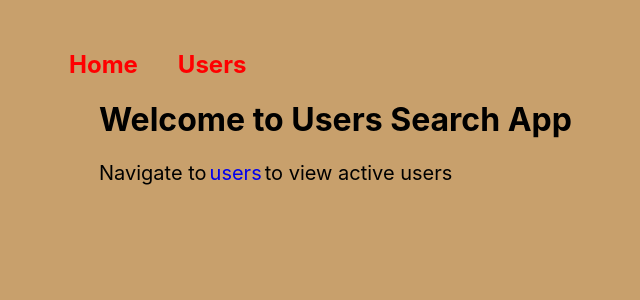
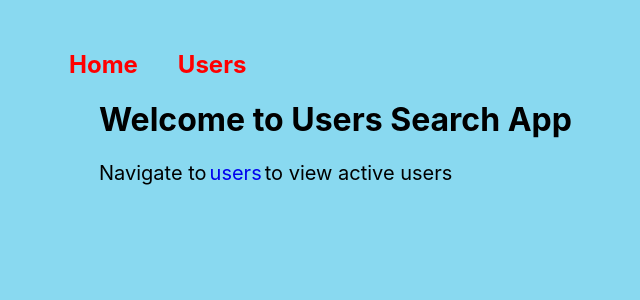
Before and after one commit to Bentike/repo-app, a React (Create React App) app: page / in a window 1280 px wide. Shown: the top 300 px of the page, without its empty margins (1-641 px from the left). Built offline with nearby package versions, Linux system fonts and the light colour scheme.

Commit message:
changed body background

```diff
--- a/src/index.css
+++ b/src/index.css
@@ -5,7 +5,7 @@ body {
     sans-serif;
   -webkit-font-smoothing: antialiased;
   -moz-osx-font-smoothing: grayscale;
-  background-color: rgb(200, 160, 108);
+  background-color: #89d9f0;
 }
 
 code {
```
